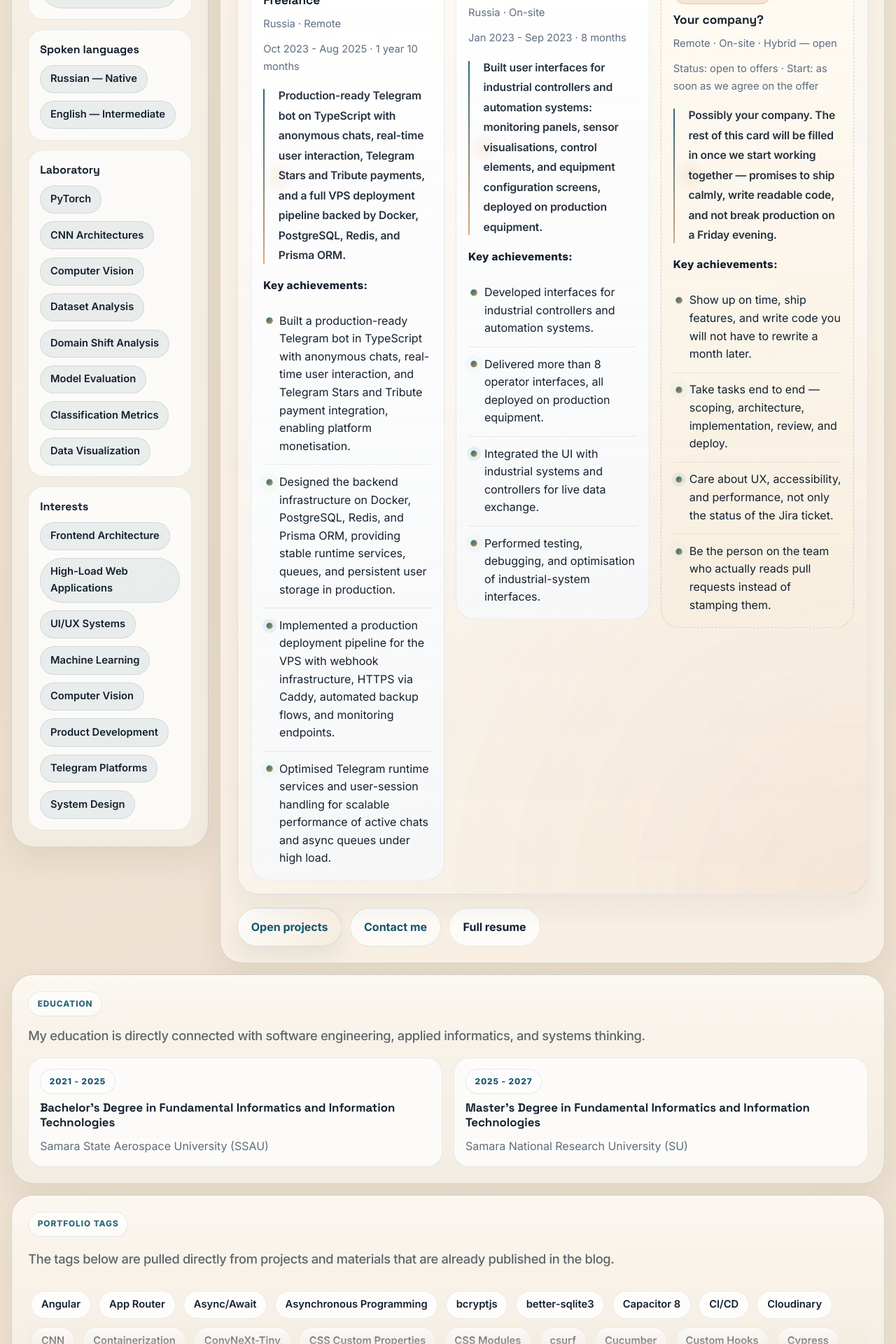
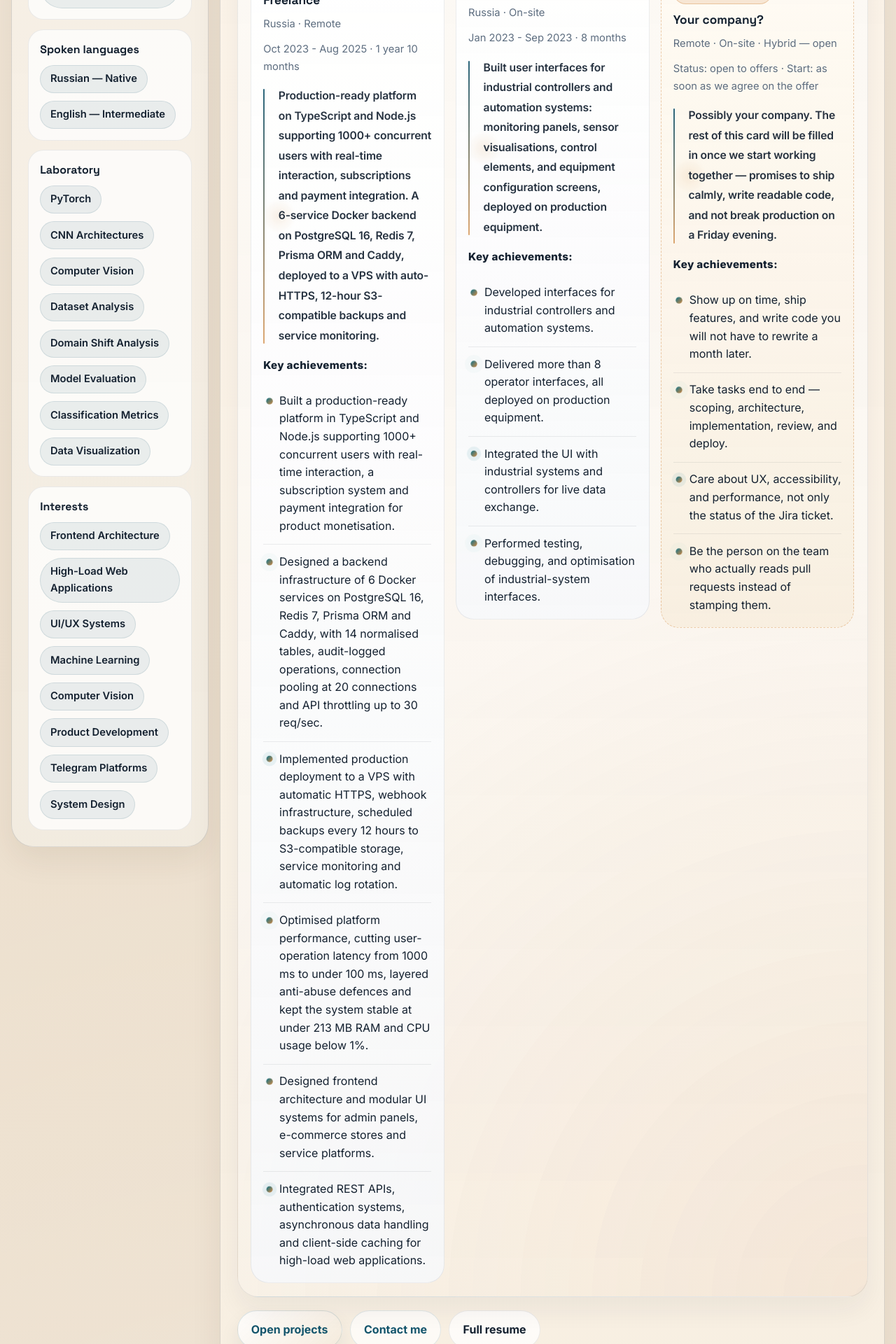
Before and after one commit to Figrac0/NextJS-Blog, a Next.js app: page /about in a window 1280 px wide. Shown: the part 2960-4880 px from the top of the page at 70% size. Built offline with nearby package versions, Linux system fonts and the light colour scheme.

Commit message:
fix-freelance

```diff
--- a/components/about-page/about-content.js
+++ b/components/about-page/about-content.js
@@ -158,12 +158,14 @@ const ABOUT_CONTENT = {
                 },
                 isLive: false,
                 summary:
-                    "Production-ready Telegram bot on TypeScript with anonymous chats, real-time user interaction, Telegram Stars and Tribute payments, and a full VPS deployment pipeline backed by Docker, PostgreSQL, Redis, and Prisma ORM.",
+                    "Production-ready platform on TypeScript and Node.js supporting 1000+ concurrent users with real-time interaction, subscriptions and payment integration. A 6-service Docker backend on PostgreSQL 16, Redis 7, Prisma ORM and Caddy, deployed to a VPS with auto-HTTPS, 12-hour S3-compatible backups and service monitoring.",
                 achievements: [
-                    "Built a production-ready Telegram bot in TypeScript with anonymous chats, real-time user interaction, and Telegram Stars and Tribute payment integration, enabling platform monetisation.",
-                    "Designed the backend infrastructure on Docker, PostgreSQL, Redis, and Prisma ORM, providing stable runtime services, queues, and persistent user storage in production.",
-                    "Implemented a production deployment pipeline for the VPS with webhook infrastructure, HTTPS via Caddy, automated backup flows, and monitoring endpoints.",
-                    "Optimised Telegram runtime services and user-session handling for scalable performance of active chats and async queues under high load.",
+                    "Built a production-ready platform in TypeScript and Node.js supporting 1000+ concurrent users with real-time interaction, a subscription system and payment integration for product monetisation.",
+                    "Designed a backend infrastructure of 6 Docker services on PostgreSQL 16, Redis 7, Prisma ORM and Caddy, with 14 normalised tables, audit-logged operations, connection pooling at 20 connections and API throttling up to 30 req/sec.",
+                    "Implemented production deployment to a VPS with automatic HTTPS, webhook infrastructure, scheduled backups every 12 hours to S3-compatible storage, service monitoring and automatic log rotation.",
+                    "Optimised platform performance, cutting user-operation latency from 1000 ms to under 100 ms, layered anti-abuse defences and kept the system stable at under 213 MB RAM and CPU usage below 1%.",
+                    "Designed frontend architecture and modular UI systems for admin panels, e-commerce stores and service platforms.",
+                    "Integrated REST APIs, authentication systems, asynchronous data handling and client-side caching for high-load web applications.",
                 ],
             },
             {
@@ -452,12 +454,14 @@ const ABOUT_CONTENT = {
                 },
                 isLive: false,
                 summary:
-                    "Production-ready Telegram-бот на TypeScript с анонимными чатами, real-time взаимодействием пользователей, интеграцией Telegram Stars и Tribute и полноценным deployment pipeline на VPS — Docker, PostgreSQL, Redis и Prisma ORM.",
+                    "Production-ready платформа на TypeScript и Node.js с поддержкой 1000+ одновременных пользователей, real-time-взаимодействием, подписками и платёжной интеграцией. Backend из 6 Docker-сервисов на PostgreSQL 16, Redis 7, Prisma ORM и Caddy, развёрнутый на VPS с auto-HTTPS, бэкапами каждые 12 часов в S3-совместимое хранилище и мониторингом.",
                 achievements: [
-                    "Разработал production-ready Telegram-бота на TypeScript с системой анонимных чатов, real-time взаимодействием пользователей и интеграцией платёжных сервисов Telegram Stars и Tribute, обеспечив монетизацию платформы.",
-                    "Спроектировал backend-инфраструктуру на Docker, PostgreSQL, Redis и Prisma ORM, обеспечив стабильную работу runtime-сервисов, очередей и хранения пользовательских данных в production-среде.",
-                    "Реализовал production deployment pipeline для VPS-сервера с webhook-инфраструктурой, HTTPS через Caddy, автоматическими backup-сценариями и monitoring endpoints.",
-                    "Оптимизировал архитектуру Telegram runtime-сервисов и обработку пользовательских сессий, обеспечив масштабируемую работу активных чатов и асинхронных очередей при высокой нагрузке.",
+                    "Разработал production-ready платформу на TypeScript и Node.js с поддержкой 1000+ одновременных пользователей, real-time взаимодействием, системой подписок и интеграцией платёжных сервисов для монетизации продукта.",
+                    "Спроектировал backend-инфраструктуру из 6 Docker-сервисов на PostgreSQL 16, Redis 7, Prisma ORM и Caddy, реализовал 14 нормализованных таблиц, audit-log операций, connection pooling на 20 соединений и API throttling до 30 req/sec.",
+                    "Реализовал production deployment на VPS с автоматическим HTTPS, webhook-инфраструктурой, системой резервного копирования данных каждые 12 часов в S3-совместимое хранилище, мониторингом сервисов и автоматической ротацией логов.",
+                    "Оптимизировал производительность платформы, сократив latency пользовательских операций с 1000 мс до менее 100 мс, реализовал многоуровневую защиту от злоупотреблений и обеспечил стабильную работу системы при потреблении менее 213 MB RAM и загрузке CPU менее 1%.",
+                    "Проектировал frontend-архитектуру и модульные UI-системы для административных панелей, интернет-магазинов и сервисных платформ.",
+                    "Интегрировал REST API, системы авторизации, асинхронную обработку данных и клиентское кеширование для high-load web-приложений.",
                 ],
             },
             {
```
